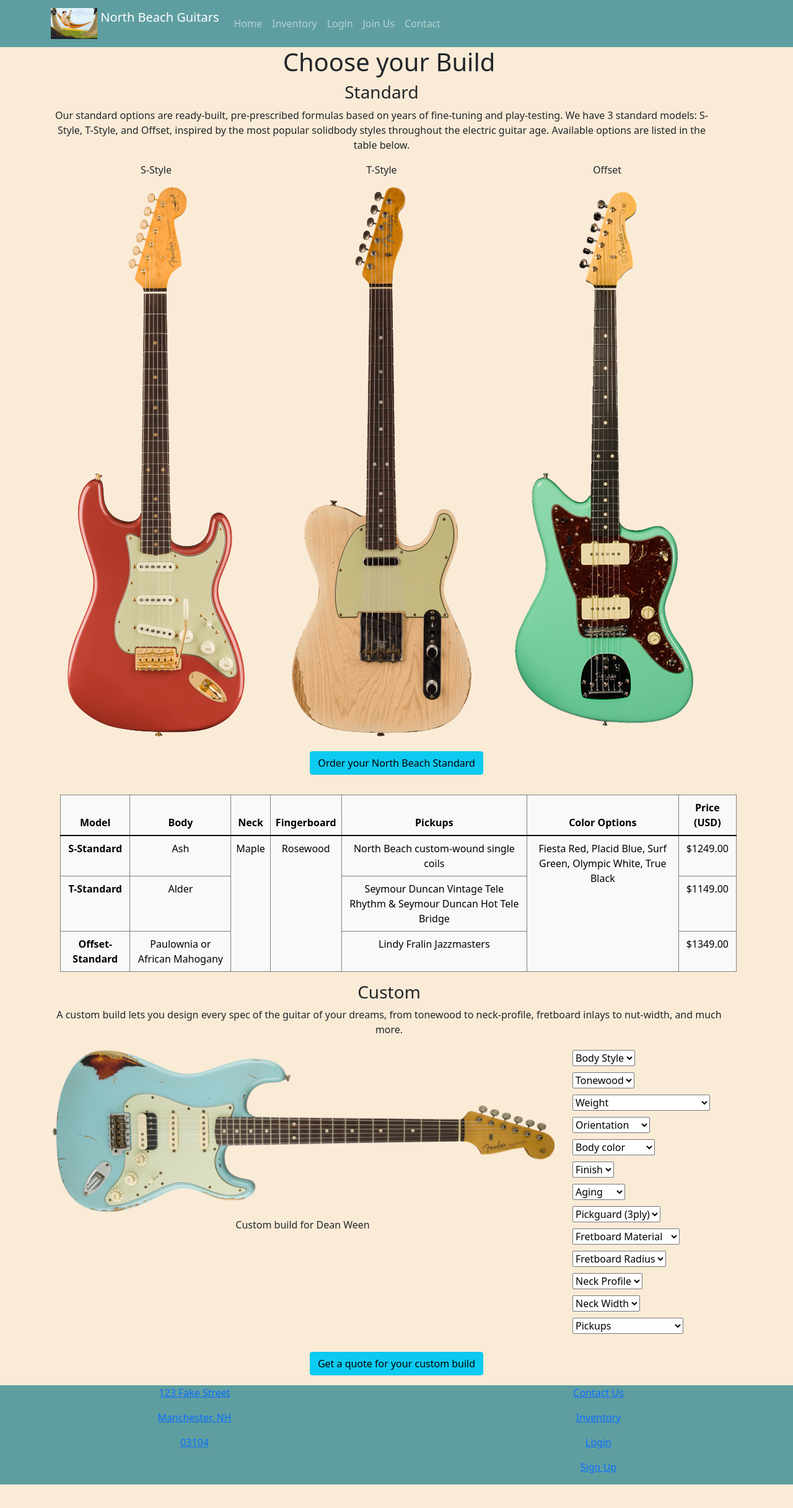
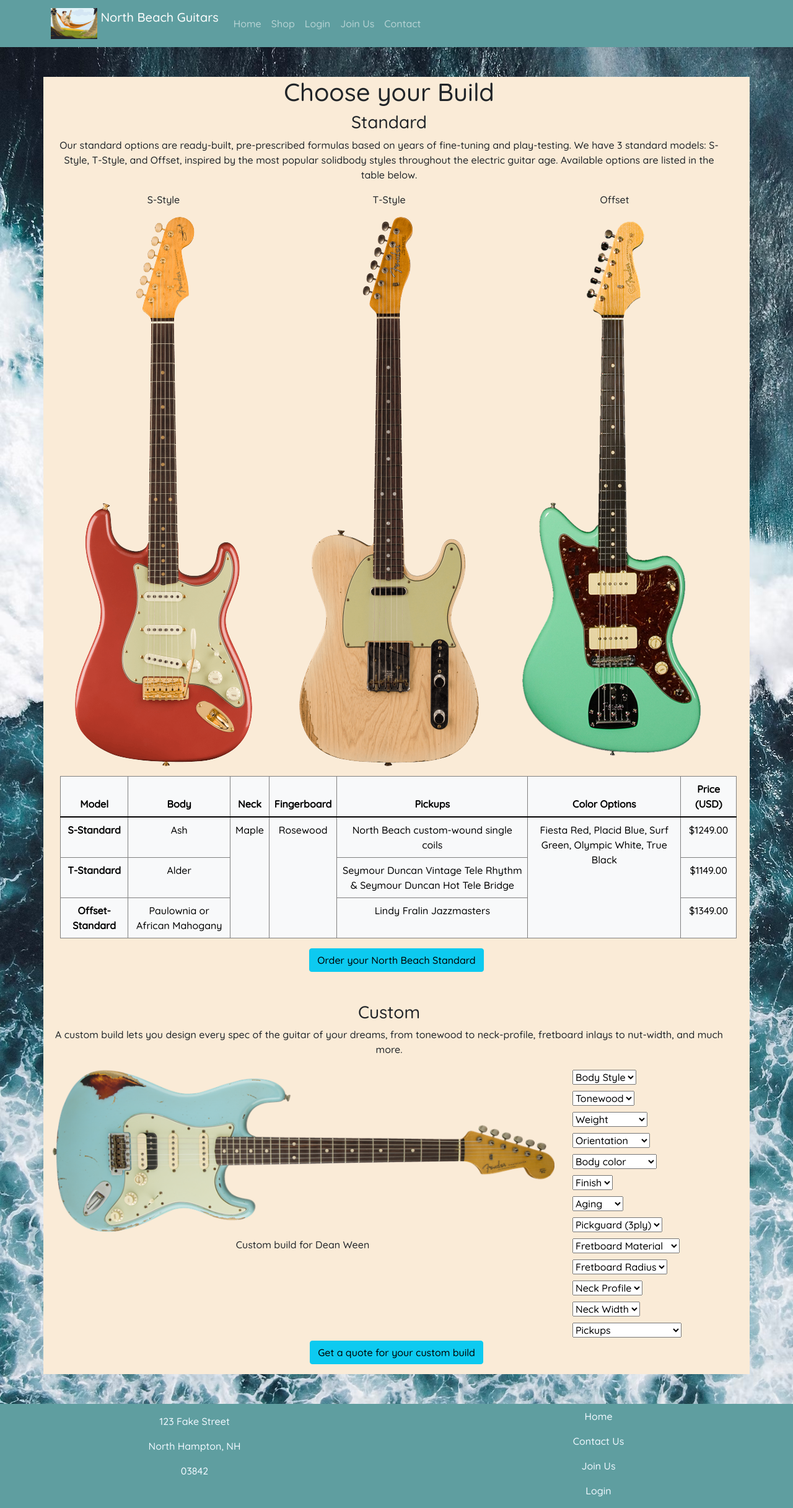
Before and after one commit to erikmartel/fse-capstone, a plain HTML site: page guitarshop_site/gs_products.html in a window 1280 px wide. Shown: the whole page at 62% size. Before the commit the page ends 2395 px from the top, so only its background shows below. Drawn offline with Linux system fonts and the light colour scheme.

Commit message:
Style homepage and footer

```diff
--- a/guitarshop_site/gs_css/gs_site.css
+++ b/guitarshop_site/gs_css/gs_site.css
@@ -1,3 +1,6 @@
+@import url('https://fonts.googleapis.com/css2?family=Quicksand:wght@500&display=swap');
+
+
 * {
     box-sizing:border-box;
 }
@@ -5,14 +8,24 @@
 body {
     padding: top 120px;
     padding-bottom: 3rem;
-    background-color:antiquewhite;
+    background-image: url(/images/ocean\ background.jpg);
     height:100vh;
+    font-family:"Quicksand", sans-serif;
 }
 
 .bg-primary {
     background-color:cadetblue !important;
 }
 
+.content{
+    background-color:antiquewhite;
+}
+
+.testimonial-container{
+    display:flex;
+    justify-content:center;
+    align-items:center;
+}
 
 .login-header-container{
     display:flex;
@@ -53,8 +66,25 @@ input:valid{
 }
 
 .footer{
+    margin-top:0px;
     width:auto;
+    margin
 }
 
-.footerlinks{
+.footerlinks > p {
+    text-decoration: none;
+    font: small-caps bold 20px;
+    color:aliceblue;
+
 }
+
+
+.footerlinks > p >a{
+    text-decoration: none;
+    color:aliceblue;
+}
+
+.footerlinks > p >a:hover{
+    text-decoration:underline;
+    color:ivory;
+}
--- a/guitarshop_site/gs_products.html
+++ b/guitarshop_site/gs_products.html
@@ -6,13 +6,15 @@
     <meta name="viewport" content="width=device-width, initial-scale=1, shrink-to-fit=no">
     <link rel="stylesheet" href="/gs_css/bootstrap.css">
     <link rel="stylesheet" href="/gs_css/gs_site.css">
-    <link rel="stylesheet" href="/gs_css/products.css" </head>
+    <link rel="stylesheet" href="/gs_css/products.css">
+    <title>North Beach Guitars</title>
+</head>
 
 <body>
     <header>
         <nav class="navbar navbar-expand-md navbar-dark bg-primary">
             <div class="container">
-                <a class="navbar-brand" href="gs_home.html">
+                <a class="navbar-brand" href="index.html">
                     <img src="/images/hammockguitars_logo.jpg" width="75" height="50" class="d-inline-block align-top"
                         alt="logo">
                     North Beach Guitars</a>
@@ -23,10 +25,10 @@
                 <div class="collapse navbar-collapse">
                     <ul class="navbar-nav mr-auto">
                         <li class="nav-item active">
-                            <a class="nav-link" href="gs_home.html">Home</a>
+                            <a class="nav-link" href="index.html">Home</a>
                         </li>
                         <li class="nav-item">
-                            <a class="nav-link" href="gs_products.html">Inventory</a>
+                            <a class="nav-link" href="gs_products.html">Shop</a>
                         </li>
                         <li class="nav-item">
                             <a class="nav-link" href="gs_login.html">Login</a>
@@ -43,14 +45,16 @@
         </nav>
     </header>
 
-    <div class="container">
+    <div class="container justify-content-center content mt-5 mb-5">
 
-        <div class="row col-md-12 text-center products-header-container">
+        <div class="row justify-content-center col-md-12 text-center products-header-container">
+            <div class="col-md-12">
             <h1 class="text-center">Choose your Build</h1>
+            </div>
         </div>
 
-        <div class="row text-center col-md-12 standard-products-container">
-            <div class="row text-center col-md-12">
+        <div class="row justify-content-center text-center col-md-12 standard-products-container">
+            <div class="row justify-content-center text-center col-md-12">
                 <h3>Standard</h3>
                 <p>Our standard options are ready-built, pre-prescribed formulas based on years of fine-tuning and
                     play-testing.
@@ -78,13 +82,8 @@
             </div>
         </div>
 
-        <div class="row text-center">
-            <div class="col-md-12 mt-4 mb-3 text-center standard-order-button-container">
-                <a type="button" class="btn btn-info">Order your North Beach Standard</a>
-            </div>
-        </div>
 
-        <div class="row col-md-12 col-sm-12 mt-3 text-center products-table-container">
+        <div class="row justify-content-center col-md-12 mt-3 text-center products-table-container">
             <div class="table-responsive col-md-12 col-sm-12 text-center">
                 <table class="table table-light table-bordered table-hover products-table">
                     <thead>
@@ -126,6 +125,11 @@
                 </table>
             </div>
         </div>
+        <div class="row text-center">
+            <div class="col-md-12 mb-5 text-center standard-order-button-container">
+                <a type="button" class="btn btn-info">Order your North Beach Standard</a>
+            </div>
+        </div>
 
         <div class="row text-center col-md-12 custom-products-container">
                 <h3>Custom</h3>
@@ -162,7 +166,7 @@
                         <select class="custom-select custom-build-form">
                             <option selected>Weight</option>
                             <option value="Over 7.5 lbs.">Over 7.5 lbs.</option>
-                            <option value="Under 7.5 lbs.">Under 7.5 lbs. (super-light)</option>
+                            <option value="Under 7.5 lbs.">Under 7.5 lbs.</option>
                         </select>
                     </div>
                     <div class="col-md-1">
@@ -258,7 +262,7 @@
 
 
         <div class="row text-center">
-            <div class="col-md-12 mt-4 mb-3 text-center custom-order-button-container">
+            <div class="col-md-12 mb-3 text-center custom-order-button-container">
                 <a type="button" class="btn btn-info">Get a quote for your custom build</a>
             </div>
         </div>
@@ -268,23 +272,21 @@
 
     <div class="row text-center col-md-12 bg-primary footer">
 
-        <div class="col-md-6 col-sm-6" id="locationhours">
-            <a href="https://maps.google.com">
+        <div class="col-md-6 col-sm-6 mt-3 footerlinks">
+
                 <p>123 Fake Street</p>
-                <p>Manchester, NH</p>
-                <p>03104</p>
-            </a>
-        </div>
-
-        <div class="col-md-6 col-sm-6 footerlinks" id="footerlinks">
-            <p><a href="gs_contact.html">Contact Us</a></p>
-            <p><a href="gs_products.html"> Inventory</a></p>
-            <p><a href="gs_login.html">Login</a></p>
-            <p><a href=gs_registration.html>Sign Up</a></p>
+                <p>North Hampton, NH</p>
+                <p>03842</p>
 
         </div>
 
+        <div class="col-md-6 col-sm-6 mt-2 footerlinks">
+            <p><a href="index.html">Home</a></p>
+            <p><a href="gs_contact.html">Contact Us</a></p>
+            <p><a href="gs_registration.html">Join Us</a></p>
+            <p><a href="gs_login.html">Login</a></p>
 
+        </div>
 
 
     </div>
```
Also changed, not shown: guitarshop_site/gs_contact.html (+13 -13 lines), guitarshop_site/gs_css/homepage.css (+8 -2 lines), guitarshop_site/gs_login.html (+21 -23 lines), guitarshop_site/gs_registration.html (+20 -24 lines), guitarshop_site/index.html (renamed from guitarshop_site/gs_home.html, +38 -32 lines), guitarshop_site/images/custom-offset.png (added), guitarshop_site/images/ocean background.jpg (added), guitarshop_site/images/standard tele.png (added).
